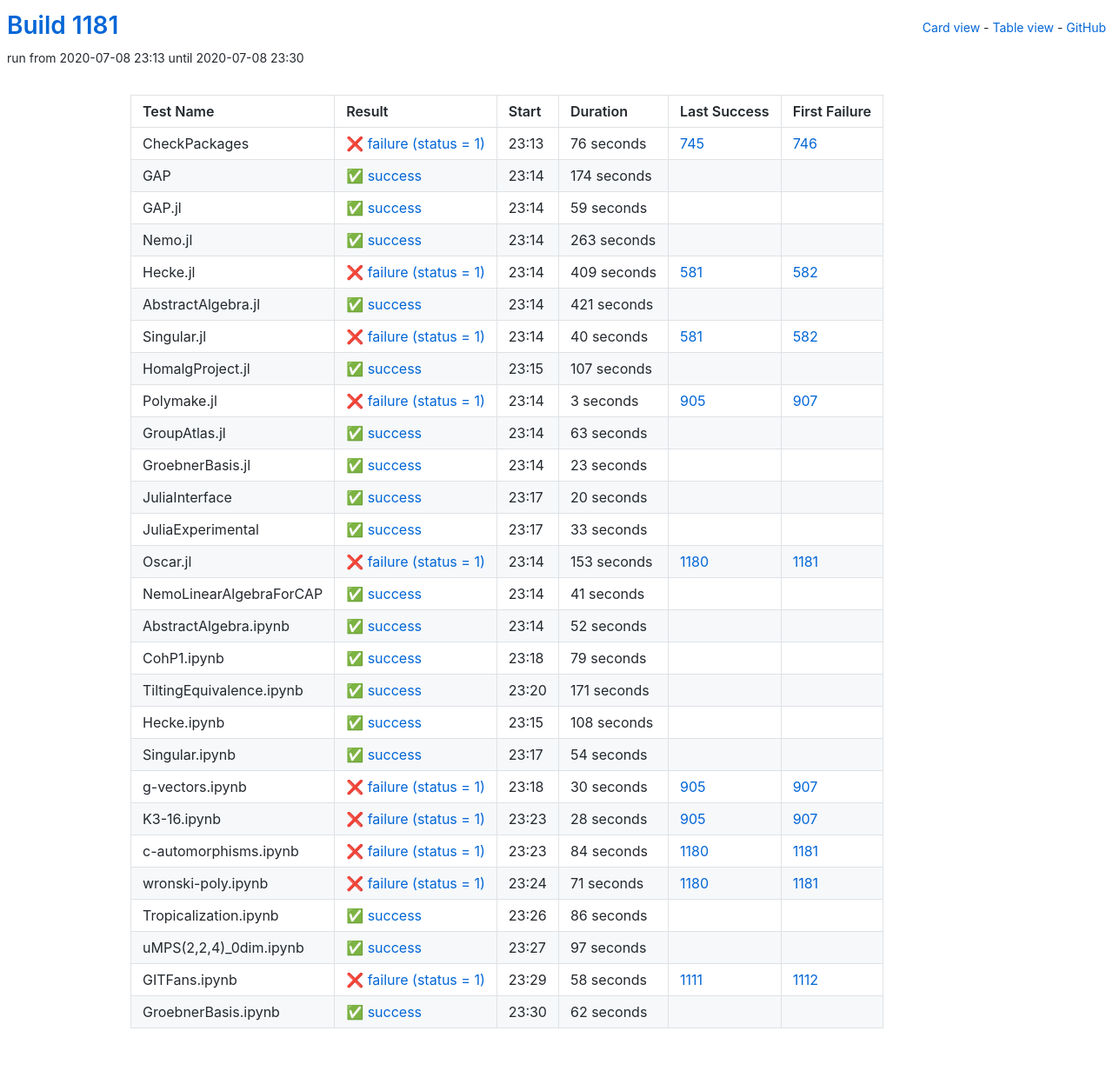
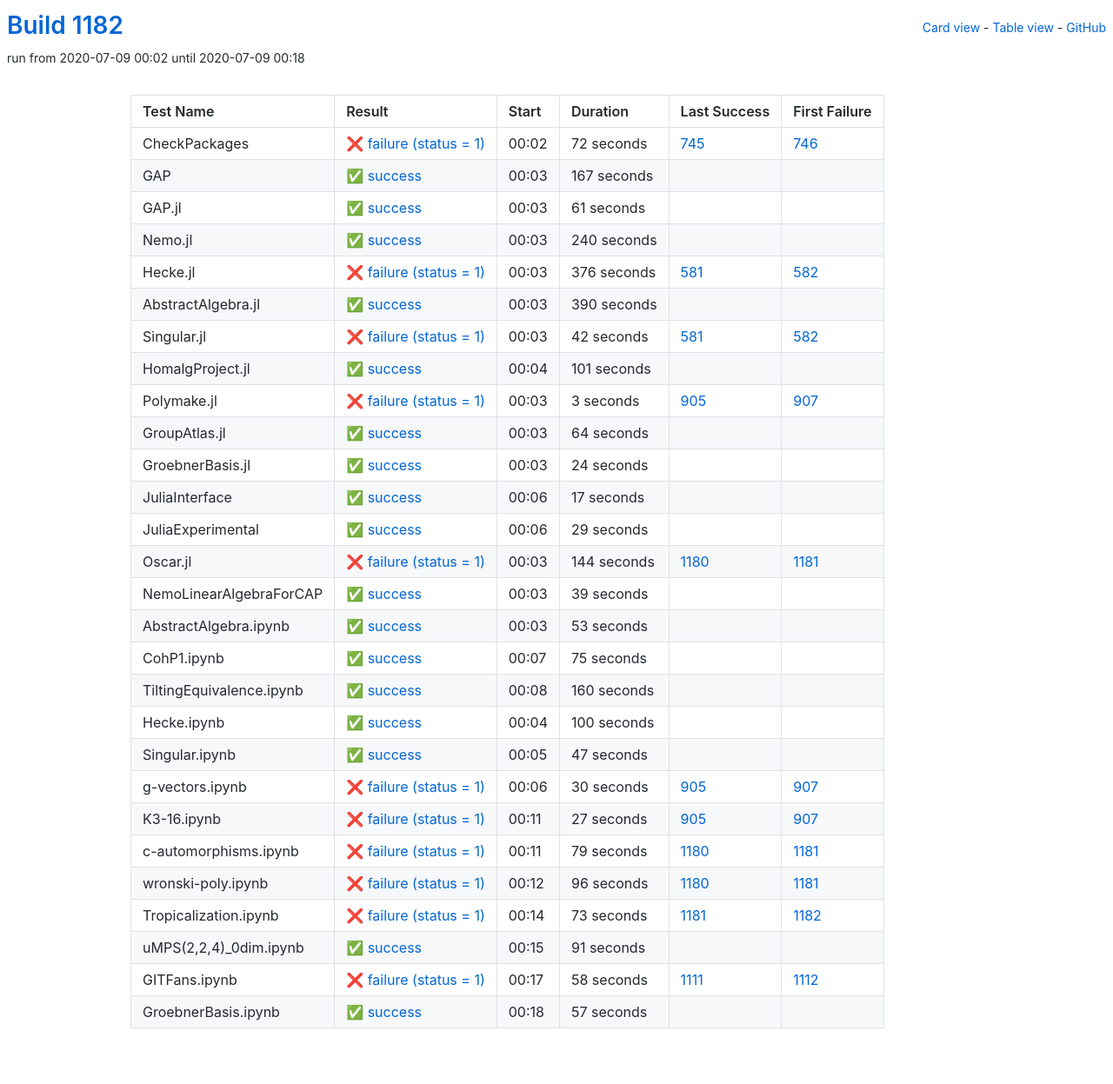
Before and after one commit to oscar-system/oscar-ci-status-1.4, a Jekyll site: the page built from table.html, in a window 1280 px wide. Shown: the whole page at 87% size. Built offline with Jekyll 4.4.1, drawn with Linux system fonts in a browser that asks for light colours.

Commit message:
Build #1182

```diff
--- a/_data/ci.yml
+++ b/_data/ci.yml
@@ -1,6 +1,6 @@
 ---
-build: 1181
-build_url: https://oscarci.mathematik.uni-kl.de/job/oscar-julia-1.4/1181/
+build: 1182
+build_url: https://oscarci.mathematik.uni-kl.de/job/oscar-julia-1.4/1182/
 job: oscar-julia-1.4
 organization: oscar-system
 repo: oscar-ci-status-1.4
@@ -8,104 +8,104 @@ repourl: https://github.com/oscar-system/oscar-ci-status-1.4
 tests:
 - name: CheckPackages
   id: checkpackages
-  log: https://oscarci.mathematik.uni-kl.de/job/oscar-julia-1.4/1181/artifact/logs/build-1181/CheckPackages.log
-  start: 2020-07-08 23:13
+  log: https://oscarci.mathematik.uni-kl.de/job/oscar-julia-1.4/1182/artifact/logs/build-1182/CheckPackages.log
+  start: 2020-07-09 00:02
   success: false
   exitcode: 1
   status: failure
-  duration: 76
+  duration: 72
   last_success: 745
   last_success_url: https://oscarci.mathematik.uni-kl.de/job/oscar-julia-1.4/745/
   first_failure: 746
   first_failure_url: https://oscarci.mathematik.uni-kl.de/job/oscar-julia-1.4/746/
 - name: GAP
   id: gap
-  log: https://oscarci.mathematik.uni-kl.de/job/oscar-julia-1.4/1181/artifact/logs/build-1181/GAP.log
-  start: 2020-07-08 23:14
+  log: https://oscarci.mathematik.uni-kl.de/job/oscar-julia-1.4/1182/artifact/logs/build-1182/GAP.log
+  start: 2020-07-09 00:03
   success: true
   exitcode: 0
   status: success
-  duration: 174
+  duration: 167
   last_success: false
   last_success_url:
   first_failure: false
   first_failure_url:
 - name: GAP.jl
   id: gap-jl
-  log: https://oscarci.mathematik.uni-kl.de/job/oscar-julia-1.4/1181/artifact/logs/build-1181/GAP.jl.log
-  start: 2020-07-08 23:14
+  log: https://oscarci.mathematik.uni-kl.de/job/oscar-julia-1.4/1182/artifact/logs/build-1182/GAP.jl.log
+  start: 2020-07-09 00:03
   success: true
   exitcode: 0
   status: success
-  duration: 59
+  duration: 61
   last_success: false
   last_success_url:
   first_failure: false
   first_failure_url:
 - name: Nemo.jl
   id: nemo-jl
-  log: https://oscarci.mathematik.uni-kl.de/job/oscar-julia-1.4/1181/artifact/logs/build-1181/Nemo.jl.log
-  start: 2020-07-08 23:14
+  log: https://oscarci.mathematik.uni-kl.de/job/oscar-julia-1.4/1182/artifact/logs/build-1182/Nemo.jl.log
+  start: 2020-07-09 00:03
   success: true
   exitcode: 0
   status: success
-  duration: 263
+  duration: 240
   last_success: false
   last_success_url:
   first_failure: false
   first_failure_url:
 - name: Hecke.jl
   id: hecke-jl
-  log: https://oscarci.mathematik.uni-kl.de/job/oscar-julia-1.4/1181/artifact/logs/build-1181/Hecke.jl.log
-  start: 2020-07-08 23:14
+  log: https://oscarci.mathematik.uni-kl.de/job/oscar-julia-1.4/1182/artifact/logs/build-1182/Hecke.jl.log
+  start: 2020-07-09 00:03
   success: false
   exitcode: 1
   status: failure
-  duration: 409
+  duration: 376
   last_success: 581
   last_success_url: https://oscarci.mathematik.uni-kl.de/job/oscar-julia-1.4/581/
   first_failure: 582
   first_failure_url: https://oscarci.mathematik.uni-kl.de/job/oscar-julia-1.4/582/
 - name: AbstractAlgebra.jl
   id: abstractalgebra-jl
-  log: https://oscarci.mathematik.uni-kl.de/job/oscar-julia-1.4/1181/artifact/logs/build-1181/AbstractAlgebra.jl.log
-  start: 2020-07-08 23:14
+  log: https://oscarci.mathematik.uni-kl.de/job/oscar-julia-1.4/1182/artifact/logs/build-1182/AbstractAlgebra.jl.log
+  start: 2020-07-09 00:03
   success: true
   exitcode: 0
   status: success
-  duration: 421
+  duration: 390
   last_success: false
   last_success_url:
   first_failure: false
   first_failure_url:
 - name: Singular.jl
   id: singular-jl
-  log: https://oscarci.mathematik.uni-kl.de/job/oscar-julia-1.4/1181/artifact/logs/build-1181/Singular.jl.log
-  start: 2020-07-08 23:14
+  log: https://oscarci.mathematik.uni-kl.de/job/oscar-julia-1.4/1182/artifact/logs/build-1182/Singular.jl.log
+  start: 2020-07-09 00:03
   success: false
   exitcode: 1
   status: failure
-  duration: 40
+  duration: 42
   last_success: 581
   last_success_url: https://oscarci.mathematik.uni-kl.de/job/oscar-julia-1.4/581/
   first_failure: 582
   first_failure_url: https://oscarci.mathematik.uni-kl.de/job/oscar-julia-1.4/582/
 - name: HomalgProject.jl
   id: homalgproject-jl
-  log: https://oscarci.mathematik.uni-kl.de/job/oscar-julia-1.4/1181/artifact/logs/build-1181/HomalgProject.jl.log
-  start: 2020-07-08 23:15
+  log: https://oscarci.mathematik.uni-kl.de/job/oscar-julia-1.4/1182/artifact/logs/build-1182/HomalgProject.jl.log
+  start: 2020-07-09 00:04
   success: true
   exitcode: 0
   status: success
-  duration: 107
+  duration: 101
   last_success: false
   last_success_url:
   first_failure: false
   first_failure_url:
 - name: Polymake.jl
   id: polymake-jl
-  log: https://oscarci.mathematik.uni-kl.de/job/oscar-julia-1.4/1181/artifact/logs/build-1181/Polymake.jl.log
-  start: 2020-07-08 23:14
+  log: https://oscarci.mathematik.uni-kl.de/job/oscar-julia-1.4/1182/artifact/logs/build-1182/Polymake.jl.log
+  start: 2020-07-09 00:03
   success: false
   exitcode: 1
   status: failure
@@ -116,140 +116,140 @@ tests:
   first_failure_url: https://oscarci.mathematik.uni-kl.de/job/oscar-julia-1.4/907/
 - name: GroupAtlas.jl
   id: groupatlas-jl
-  log: https://oscarci.mathematik.uni-kl.de/job/oscar-julia-1.4/1181/artifact/logs/build-1181/GroupAtlas.jl.log
-  start: 2020-07-08 23:14
+  log: https://oscarci.mathematik.uni-kl.de/job/oscar-julia-1.4/1182/artifact/logs/build-1182/GroupAtlas.jl.log
+  start: 2020-07-09 00:03
   success: true
   exitcode: 0
   status: success
-  duration: 63
+  duration: 64
   last_success: false
   last_success_url:
   first_failure: false
   first_failure_url:
 - name: GroebnerBasis.jl
   id: groebnerbasis-jl
-  log: https://oscarci.mathematik.uni-kl.de/job/oscar-julia-1.4/1181/artifact/logs/build-1181/GroebnerBasis.jl.log
-  start: 2020-07-08 23:14
+  log: https://oscarci.mathematik.uni-kl.de/job/oscar-julia-1.4/1182/artifact/logs/build-1182/GroebnerBasis.jl.log
+  start: 2020-07-09 00:03
   success: true
   exitcode: 0
   status: success
-  duration: 23
+  duration: 24
   last_success: false
   last_success_url:
   first_failure: false
   first_failure_url:
 - name: JuliaInterface
   id: juliainterface
-  log: https://oscarci.mathematik.uni-kl.de/job/oscar-julia-1.4/1181/artifact/logs/build-1181/JuliaInterface.log
-  start: 2020-07-08 23:17
+  log: https://oscarci.mathematik.uni-kl.de/job/oscar-julia-1.4/1182/artifact/logs/build-1182/JuliaInterface.log
+  start: 2020-07-09 00:06
   success: true
   exitcode: 0
   status: success
-  duration: 20
+  duration: 17
   last_success: false
   last_success_url:
   first_failure: false
   first_failure_url:
 - name: JuliaExperimental
   id: juliaexperimental
-  log: https://oscarci.mathematik.uni-kl.de/job/oscar-julia-1.4/1181/artifact/logs/build-1181/JuliaExperimental.log
-  start: 2020-07-08 23:17
+  log: https://oscarci.mathematik.uni-kl.de/job/oscar-julia-1.4/1182/artifact/logs/build-1182/JuliaExperimental.log
+  start: 2020-07-09 00:06
   success: true
   exitcode: 0
   status: success
-  duration: 33
+  duration: 29
   last_success: false
   last_success_url:
   first_failure: false
   first_failure_url:
 - name: Oscar.jl
   id: oscar-jl
-  log: https://oscarci.mathematik.uni-kl.de/job/oscar-julia-1.4/1181/artifact/logs/build-1181/Oscar.jl.log
-  start: 2020-07-08 23:14
+  log: https://oscarci.mathematik.uni-kl.de/job/oscar-julia-1.4/1182/artifact/logs/build-1182/Oscar.jl.log
+  start: 2020-07-09 00:03
   success: false
   exitcode: 1
   status: failure
-  duration: 153
+  duration: 144
   last_success: 1180
   last_success_url: https://oscarci.mathematik.uni-kl.de/job/oscar-julia-1.4/1180/
   first_failure: 1181
   first_failure_url: https://oscarci.mathematik.uni-kl.de/job/oscar-julia-1.4/1181/
 - name: NemoLinearAlgebraForCAP
   id: nemolinearalgebraforcap
-  log: https://oscarci.mathematik.uni-kl.de/job/oscar-julia-1.4/1181/artifact/logs/build-1181/NemoLinearAlgebraForCAP.log
-  start: 2020-07-08 23:14
+  log: https://oscarci.mathematik.uni-kl.de/job/oscar-julia-1.4/1182/artifact/logs/build-1182/NemoLinearAlgebraForCAP.log
+  start: 2020-07-09 00:03
   success: true
   exitcode: 0
   status: success
-  duration: 41
+  duration: 39
   last_success: false
   last_success_url:
   first_failure: false
   first_failure_url:
 - name: AbstractAlgebra.ipynb
   id: abstractalgebra-ipynb
-  log: https://oscarci.mathematik.uni-kl.de/job/oscar-julia-1.4/1181/artifact/logs/build-1181/AbstractAlgebra.ipynb.log
-  start: 2020-07-08 23:14
+  log: https://oscarci.mathematik.uni-kl.de/job/oscar-julia-1.4/1182/artifact/logs/build-1182/AbstractAlgebra.ipynb.log
+  start: 2020-07-09 00:03
   success: true
   exitcode: 0
   status: success
-  duration: 52
+  duration: 53
   last_success: false
   last_success_url:
   first_failure: false
   first_failure_url:
 - name: CohP1.ipynb
   id: cohp1-ipynb
-  log: https://oscarci.mathematik.uni-kl.de/job/oscar-julia-1.4/1181/artifact/logs/build-1181/CohP1.ipynb.log
-  start: 2020-07-08 23:18
+  log: https://oscarci.mathematik.uni-kl.de/job/oscar-julia-1.4/1182/artifact/logs/build-1182/CohP1.ipynb.log
+  start: 2020-07-09 00:07
   success: true
   exitcode: 0
   status: success
-  duration: 79
+  duration: 75
   last_success: false
   last_success_url:
   first_failure: false
   first_failure_url:
 - name: TiltingEquivalence.ipynb
   id: tiltingequivalence-ipynb
-  log: https://oscarci.mathematik.uni-kl.de/job/oscar-julia-1.4/1181/artifact/logs/build-1181/TiltingEquivalence.ipynb.log
-  start: 2020-07-08 23:20
+  log: https://oscarci.mathematik.uni-kl.de/job/oscar-julia-1.4/1182/artifact/logs/build-1182/TiltingEquivalence.ipynb.log
+  start: 2020-07-09 00:08
   success: true
   exitcode: 0
   status: success
-  duration: 171
+  duration: 160
   last_success: false
   last_success_url:
   first_failure: false
   first_failure_url:
 - name: Hecke.ipynb
   id: hecke-ipynb
-  log: https://oscarci.mathematik.uni-kl.de/job/oscar-julia-1.4/1181/artifact/logs/build-1181/Hecke.ipynb.log
-  start: 2020-07-08 23:15
+  log: https://oscarci.mathematik.uni-kl.de/job/oscar-julia-1.4/1182/artifact/logs/build-1182/Hecke.ipynb.log
+  start: 2020-07-09 00:04
   success: true
   exitcode: 0
   status: success
-  duration: 108
+  duration: 100
   last_success: false
   last_success_url:
   first_failure: false
   first_failure_url:
 - name: Singular.ipynb
   id: singular-ipynb
-  log: https://oscarci.mathematik.uni-kl.de/job/oscar-julia-1.4/1181/artifact/logs/build-1181/Singular.ipynb.log
-  start: 2020-07-08 23:17
+  log: https://oscarci.mathematik.uni-kl.de/job/oscar-julia-1.4/1182/artifact/logs/build-1182/Singular.ipynb.log
+  start: 2020-07-09 00:05
   success: true
   exitcode: 0
   status: success
-  duration: 54
+  duration: 47
   last_success: false
   last_success_url:
   first_failure: false
   first_failure_url:
 - name: g-vectors.ipynb
   id: g-vectors-ipynb
-  log: https://oscarci.mathematik.uni-kl.de/job/oscar-julia-1.4/1181/artifact/logs/build-1181/g-vectors.ipynb.log
-  start: 2020-07-08 23:18
+  log: https://oscarci.mathematik.uni-kl.de/job/oscar-julia-1.4/1182/artifact/logs/build-1182/g-vectors.ipynb.log
+  start: 2020-07-09 00:06
   success: false
   exitcode: 1
   status: failure
@@ -260,68 +260,68 @@ tests:
   first_failure_url: https://oscarci.mathematik.uni-kl.de/job/oscar-julia-1.4/907/
 - name: K3-16.ipynb
   id: k3-16-ipynb
-  log: https://oscarci.mathematik.uni-kl.de/job/oscar-julia-1.4/1181/artifact/logs/build-1181/K3-16.ipynb.log
-  start: 2020-07-08 23:23
+  log: https://oscarci.mathematik.uni-kl.de/job/oscar-julia-1.4/1182/artifact/logs/build-1182/K3-16.ipynb.log
+  start: 2020-07-09 00:11
   success: false
   exitcode: 1
   status: failure
-  duration: 28
+  duration: 27
   last_success: 905
   last_success_url: https://oscarci.mathematik.uni-kl.de/job/oscar-julia-1.4/905/
   first_failure: 907
   first_failure_url: https://oscarci.mathematik.uni-kl.de/job/oscar-julia-1.4/907/
 - name: c-automorphisms.ipynb
   id: c-automorphisms-ipynb
-  log: https://oscarci.mathematik.uni-kl.de/job/oscar-julia-1.4/1181/artifact/logs/build-1181/c-automorphisms.ipynb.log
-  start: 2020-07-08 23:23
+  log: https://oscarci.mathematik.uni-kl.de/job/oscar-julia-1.4/1182/artifact/logs/build-1182/c-automorphisms.ipynb.log
+  start: 2020-07-09 00:11
   success: false
   exitcode: 1
   status: failure
-  duration: 84
+  duration: 79
   last_success: 1180
   last_success_url: https://oscarci.mathematik.uni-kl.de/job/oscar-julia-1.4/1180/
   first_failure: 1181
   first_failure_url: https://oscarci.mathematik.uni-kl.de/job/oscar-julia-1.4/1181/
 - name: wronski-poly.ipynb
   id: wronski-poly-ipynb
-  log: https://oscarci.mathematik.uni-kl.de/job/oscar-julia-1.4/1181/artifact/logs/build-1181/wronski-poly.ipynb.log
-  start: 2020-07-08 23:24
+  log: https://oscarci.mathematik.uni-kl.de/job/oscar-julia-1.4/1182/artifact/logs/build-1182/wronski-poly.ipynb.log
+  start: 2020-07-09 00:12
   success: false
   exitcode: 1
   status: failure
-  duration: 71
+  duration: 96
   last_success: 1180
   last_success_url: https://oscarci.mathematik.uni-kl.de/job/oscar-julia-1.4/1180/
   first_failure: 1181
   first_failure_url: https://oscarci.mathematik.uni-kl.de/job/oscar-julia-1.4/1181/
 - name: Tropicalization.ipynb
   id: tropicalization-ipynb
-  log: https://oscarci.mathematik.uni-kl.de/job/oscar-julia-1.4/1181/artifact/logs/build-1181/Tropicalization.ipynb.log
-  start: 2020-07-08 23:26
+  log: https://oscarci.mathematik.uni-kl.de/job/oscar-julia-1.4/1182/artifact/logs/build-1182/Tropicalization.ipynb.log
+  start: 2020-07-09 00:14
+  success: false
+  exitcode: 1
+  status: failure
+  duration: 73
+  last_success: 1181
+  last_success_url: https://oscarci.mathematik.uni-kl.de/job/oscar-julia-1.4/1181/
+  first_failure: 1182
+  first_failure_url: https://oscarci.mathematik.uni-kl.de/job/oscar-julia-1.4/1182/
+- name: uMPS(2,2,4)_0dim.ipynb
+  id: umps-2-2-4-0dim-ipynb
+  log: https://oscarci.mathematik.uni-kl.de/job/oscar-julia-1.4/1182/artifact/logs/build-1182/uMPS-2-2-4-_0dim.ipynb.log
+  start: 2020-07-09 00:15
   success: true
   exitcode: 0
   status: success
-  duration: 86
-  last_success: false
-  last_success_url:
-  first_failure: false
-  first_failure_url:
-- name: uMPS(2,2,4)_0dim.ipynb
-  id: umps-2-2-4-0dim-ipynb
-  log: https://oscarci.mathematik.uni-kl.de/job/oscar-julia-1.4/1181/artifact/logs/build-1181/uMPS-2-2-4-_0dim.ipynb.log
-  start: 2020-07-08 23:27
-  success: true
-  exitcode: 0
-  status: success
-  duration: 97
+  duration: 91
   last_success: false
   last_success_url:
   first_failure: false
   first_failure_url:
 - name: GITFans.ipynb
   id: gitfans-ipynb
-  log: https://oscarci.mathematik.uni-kl.de/job/oscar-julia-1.4/1181/artifact/logs/build-1181/GITFans.ipynb.log
-  start: 2020-07-08 23:29
+  log: https://oscarci.mathematik.uni-kl.de/job/oscar-julia-1.4/1182/artifact/logs/build-1182/GITFans.ipynb.log
+  start: 2020-07-09 00:17
   success: false
   exitcode: 1
   status: failure
@@ -332,12 +332,12 @@ tests:
   first_failure_url: https://oscarci.mathematik.uni-kl.de/job/oscar-julia-1.4/1112/
 - name: GroebnerBasis.ipynb
   id: groebnerbasis-ipynb
-  log: https://oscarci.mathematik.uni-kl.de/job/oscar-julia-1.4/1181/artifact/logs/build-1181/GroebnerBasis.ipynb.log
-  start: 2020-07-08 23:30
+  log: https://oscarci.mathematik.uni-kl.de/job/oscar-julia-1.4/1182/artifact/logs/build-1182/GroebnerBasis.ipynb.log
+  start: 2020-07-09 00:18
   success: true
   exitcode: 0
   status: success
-  duration: 62
+  duration: 57
   last_success: false
   last_success_url:
   first_failure: false
```
Also changed, not shown: README.md.
